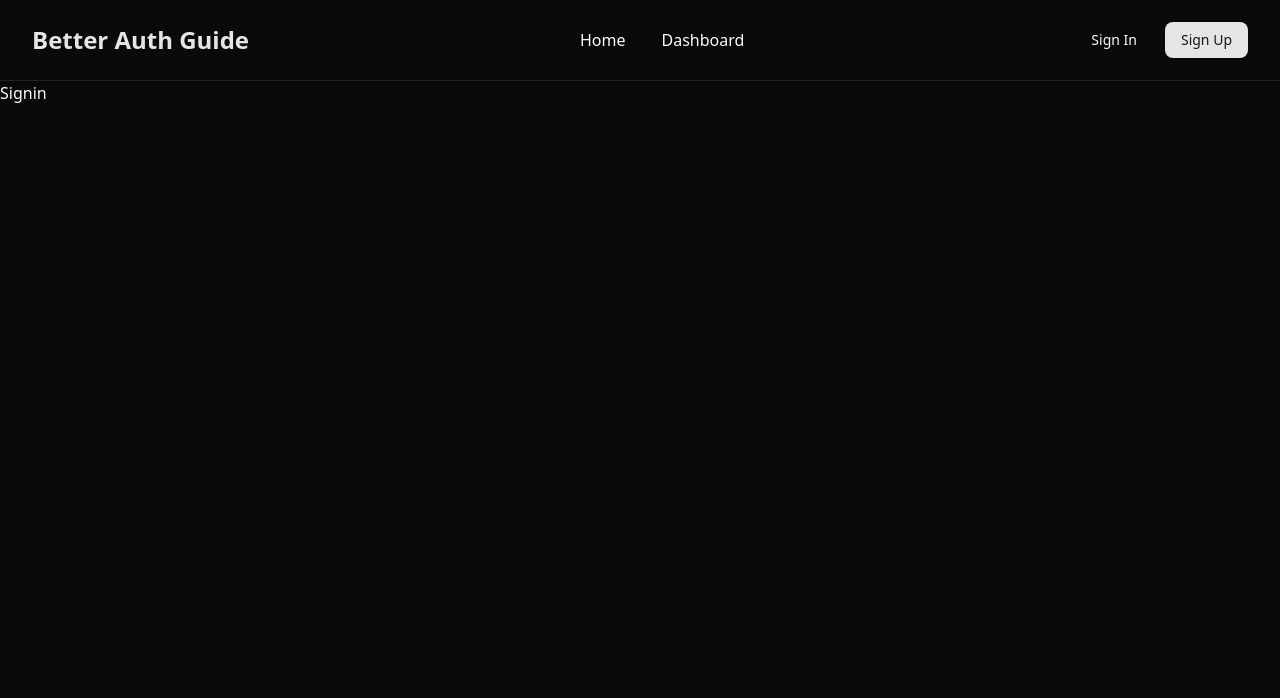
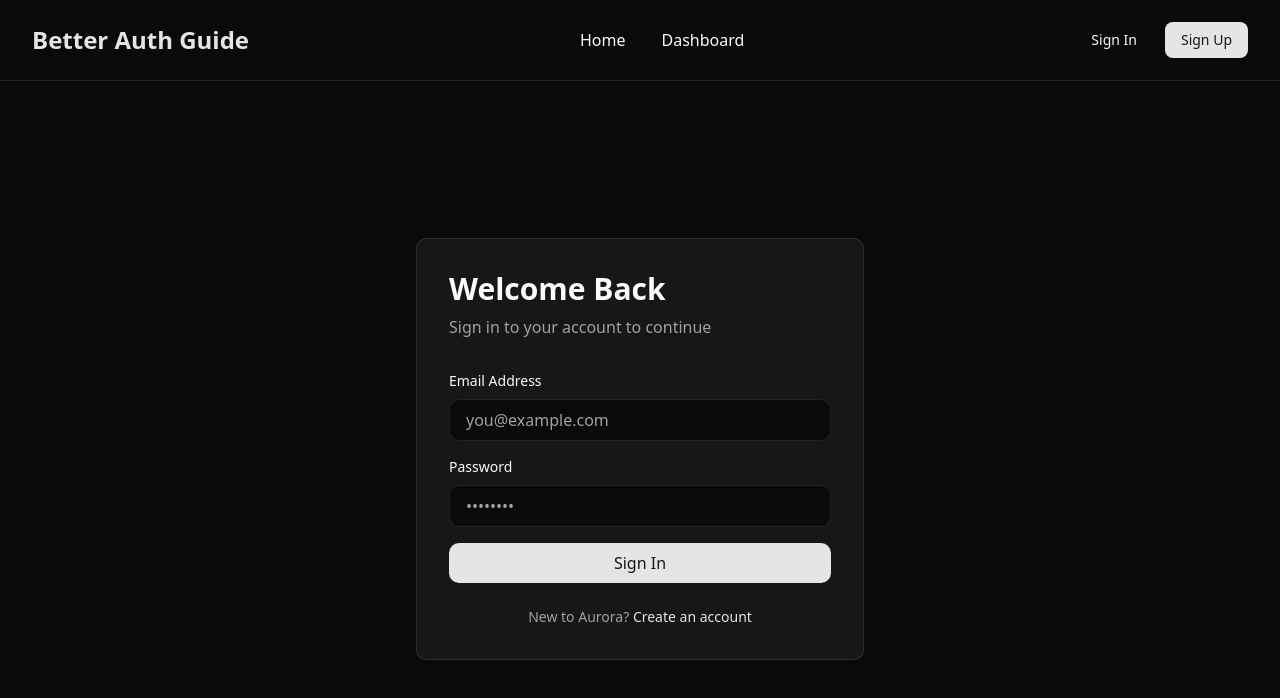
Before and after one commit to Ankit-2145/better-auth-guide, a Next.js app: page /sign-in in a window 1280 px wide. Shown: the top 698 px of the page. Built offline with nearby package versions, Linux system fonts and the light colour scheme.

Commit message:
feat: user sign up client side

```diff
--- a/app/sign-in/page.tsx
+++ b/app/sign-in/page.tsx
@@ -1,5 +1,60 @@
+import Link from "next/link";
+
 const Signin = () => {
-  return <div>Signin</div>;
+  return (
+    <main>
+      <div className="flex items-center justify-center min-h-[calc(100vh-64px)] px-4">
+        <div className="w-full max-w-md">
+          <div className="bg-card rounded-lg border border-border p-8">
+            <h1 className="text-3xl font-bold text-foreground mb-2">
+              Welcome Back
+            </h1>
+            <p className="text-muted-foreground mb-8">
+              Sign in to your account to continue
+            </p>
+
+            <div className="space-y-4">
+              <div>
+                <label className="block text-sm font-medium text-foreground mb-2">
+                  Email Address
+                </label>
+                <input
+                  type="email"
+                  placeholder="you@example.com"
+                  className="w-full px-4 py-2 rounded-lg border border-border bg-background text-foreground placeholder-muted-foreground focus:outline-none focus:ring-2 focus:ring-primary focus:border-transparent"
+                />
+              </div>
+
+              <div>
+                <label className="block text-sm font-medium text-foreground mb-2">
+                  Password
+                </label>
+                <input
+                  type="password"
+                  placeholder="••••••••"
+                  className="w-full px-4 py-2 rounded-lg border border-border bg-background text-foreground placeholder-muted-foreground focus:outline-none focus:ring-2 focus:ring-primary focus:border-transparent"
+                />
+              </div>
+
+              <button className="w-full bg-primary text-primary-foreground py-2 rounded-lg hover:bg-primary/90 transition-colors font-medium">
+                Sign In
+              </button>
+            </div>
+
+            <p className="text-center text-muted-foreground text-sm mt-6">
+              New to Aurora?{" "}
+              <Link
+                href="/sign-up"
+                className="text-primary hover:underline font-medium"
+              >
+                Create an account
+              </Link>
+            </p>
+          </div>
+        </div>
+      </div>
+    </main>
+  );
 };
 
 export default Signin;
--- a/app/sign-up/page.tsx
+++ b/app/sign-up/page.tsx
@@ -1,5 +1,79 @@
+"use client";
+
+import { Button } from "@/components/ui/button";
+import { authClient } from "@/lib/auth-client";
+import { useRouter } from "next/navigation";
+import { useState } from "react";
+
 const Signup = () => {
-  return <div>Signup</div>;
+  const [name, setName] = useState("");
+  const [email, setEmail] = useState("");
+  const [password, setPassword] = useState("");
+
+  const router = useRouter();
+
+  async function handleSubmit(e: React.FormEvent<HTMLFormElement>) {
+    e.preventDefault();
+    const { data } = await authClient.signUp.email(
+      {
+        email: email,
+        password: password,
+        name: name,
+      },
+      {
+        onRequest: () => {
+          console.log("request in progress");
+        },
+        onSuccess: () => {
+          router.push("/dashboard");
+        },
+        onError: (ctx) => {
+          // display the error message
+          console.log(ctx.error.message);
+        },
+      }
+    );
+
+    console.log(data);
+  }
+
+  return (
+    <main>
+      <div className="flex items-center justify-center min-h-[calc(100vh-64px)] px-4">
+        <div className="w-full max-w-md">
+          <div className="bg-card rounded-lg border border-border p-8">
+            <h1 className="text-2xl font-bold mb-6 text-foreground">Sign Up</h1>
+            <form onSubmit={handleSubmit} className="space-y-4">
+              <input
+                type="text"
+                value={name}
+                onChange={(e) => setName(e.target.value)}
+                placeholder="Name"
+                className="w-full px-3 py-2 border border-input rounded-md bg-background text-foreground placeholder-muted-foreground focus:outline-none focus:ring-2 focus:ring-ring"
+              />
+              <input
+                type="email"
+                value={email}
+                onChange={(e) => setEmail(e.target.value)}
+                placeholder="Your email"
+                className="w-full px-3 py-2 border border-input rounded-md bg-background text-foreground placeholder-muted-foreground focus:outline-none focus:ring-2 focus:ring-ring"
+              />
+              <input
+                type="password"
+                value={password}
+                onChange={(e) => setPassword(e.target.value)}
+                placeholder="Password"
+                className="w-full px-3 py-2 border border-input rounded-md bg-background text-foreground placeholder-muted-foreground focus:outline-none focus:ring-2 focus:ring-ring"
+              />
+              <Button type="submit" className="w-full mt-2">
+                Signup
+              </Button>
+            </form>
+          </div>
+        </div>
+      </div>
+    </main>
+  );
 };
 
 export default Signup;
```
